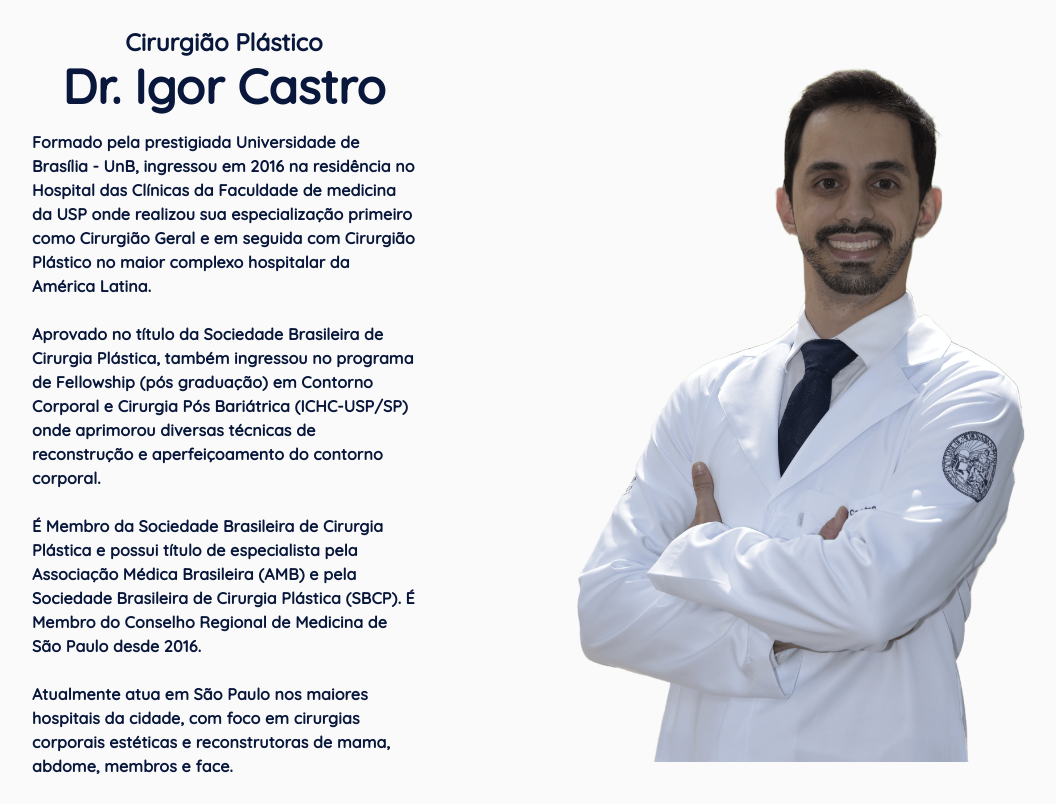
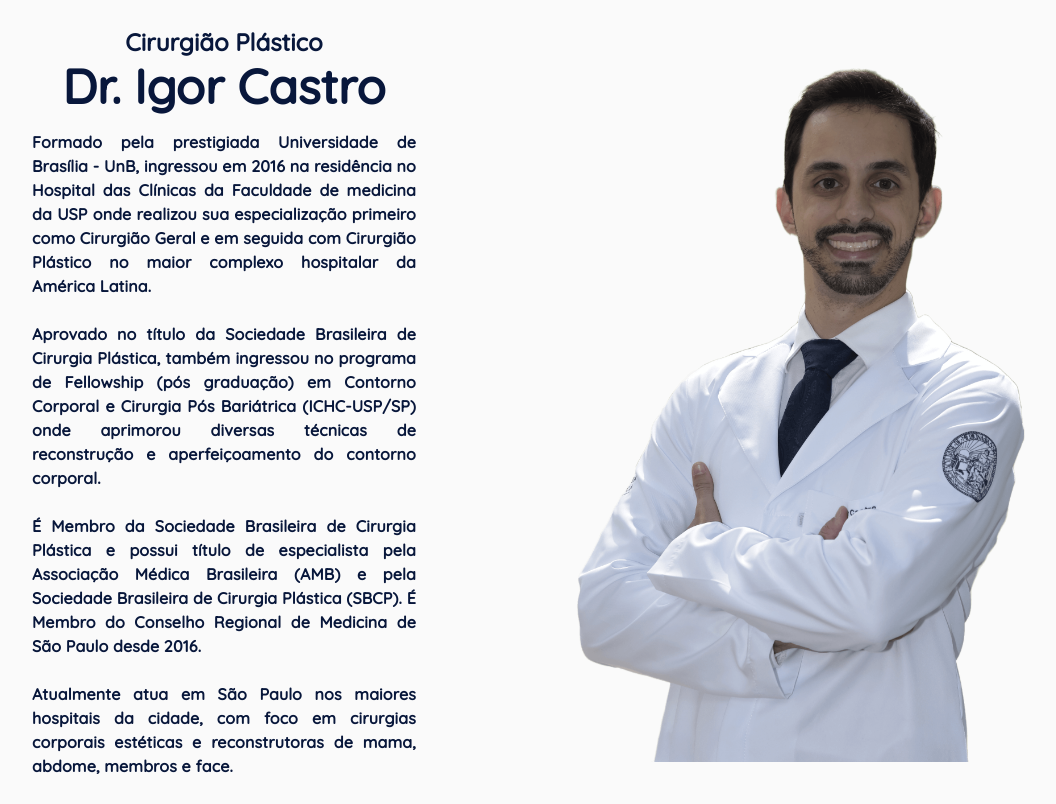
Before and after one commit to coelhots/dr-igor-castro, a Next.js app: page / in a window 1280 px wide. Shown: the part 800-1604 px from the top of the page, without its empty margins (32-1088 px from the left). Built offline with nearby package versions, Linux system fonts and the light colour scheme.

Commit message:
Correção do nome Dr.Igor Castro no About

```diff
--- a/components/About.tsx
+++ b/components/About.tsx
@@ -28,7 +28,8 @@
 
 const StyleText = styled(Typography) (({ theme }) => ({
   color: "#08173B",
-  fontWeight: "600"
+  fontWeight: "600",
+  textAlign: "justify",
 }));
 
 const StyleImg = styled(Box) (({ theme }) => ({
@@ -60,11 +61,11 @@
           <MarginAboutBox
             mt={["20px", "20px", "0px"]}
           >
-            <StyleText variant="h5">
+            <StyleText  variant="h5">
               {" "}
               Cirurgião Plástico
             </StyleText>
-            <StyleText sx={{ marginBottom: "16px" }} variant="h3">
+            <StyleText sx={{ textAlign: "center" , marginBottom: "16px" }} variant="h3">
               {" "}
               Dr. Igor Castro
             </StyleText>
```
